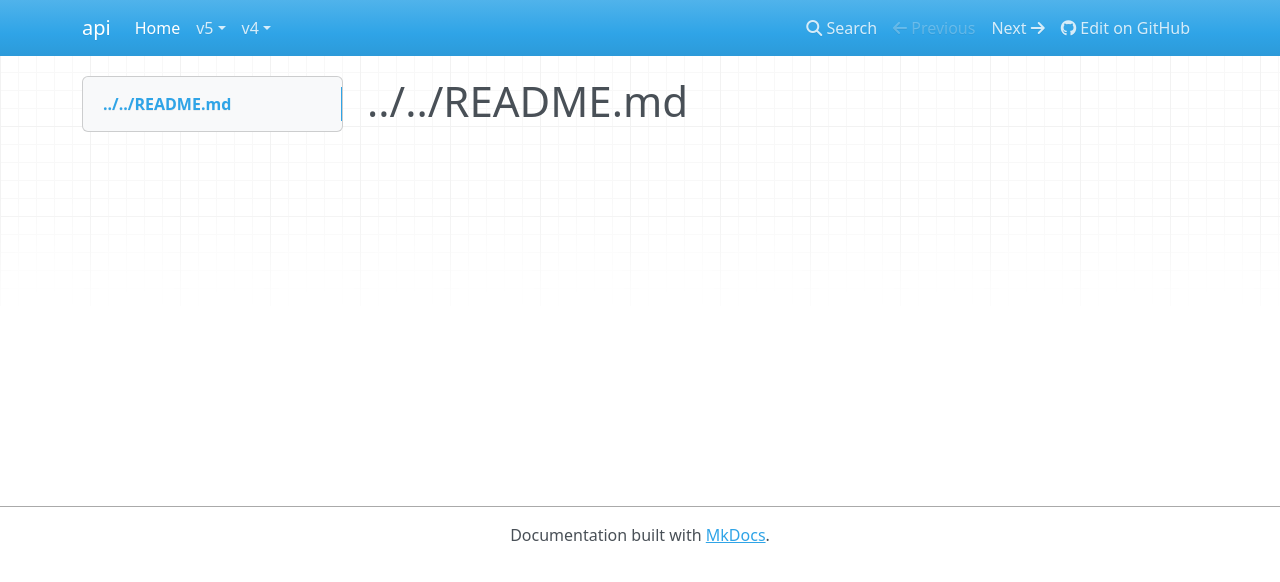
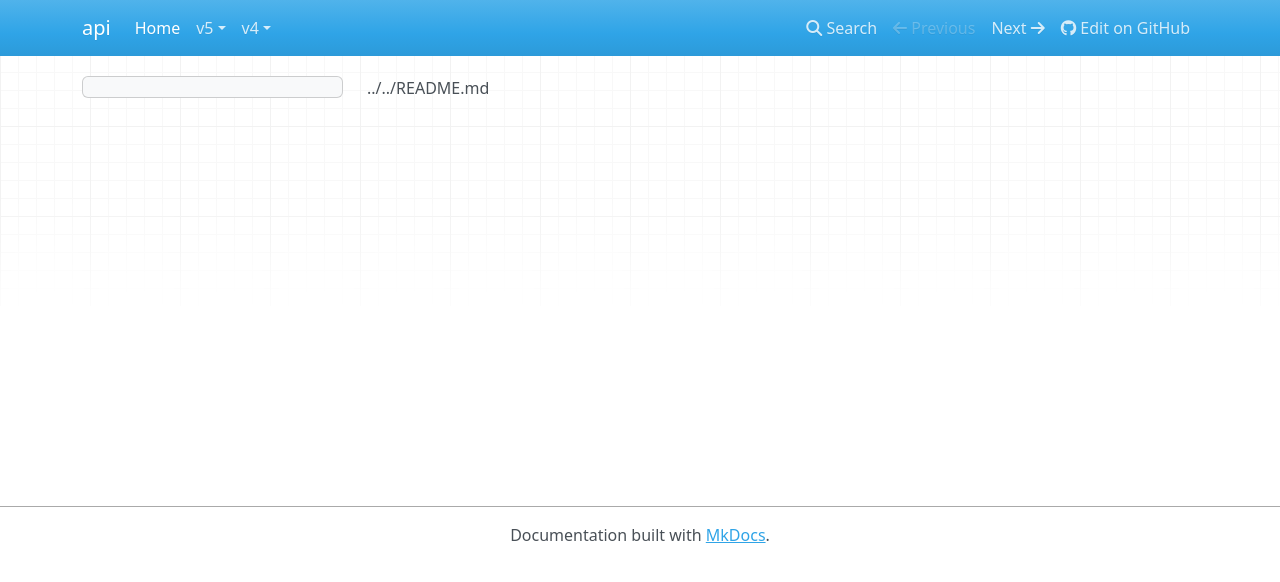
Before and after one commit to dotkernel/api-documentation, an MkDocs documentation site: the page built from docs/book/index.md, in a window 1280 px wide. Shown: the top 582 px of the page. Built offline with MkDocs 1.6.1, drawn with Linux system fonts in a browser that asks for light colours; nearby versions of some CDN libraries.

Commit message:
updated index page
Signed-off-by: bidi <bidi@apidemia.com>

```diff
--- a/docs/book/index.md
+++ b/docs/book/index.md
@@ -1 +1 @@
-# ../../README.md
+../../README.md
```
